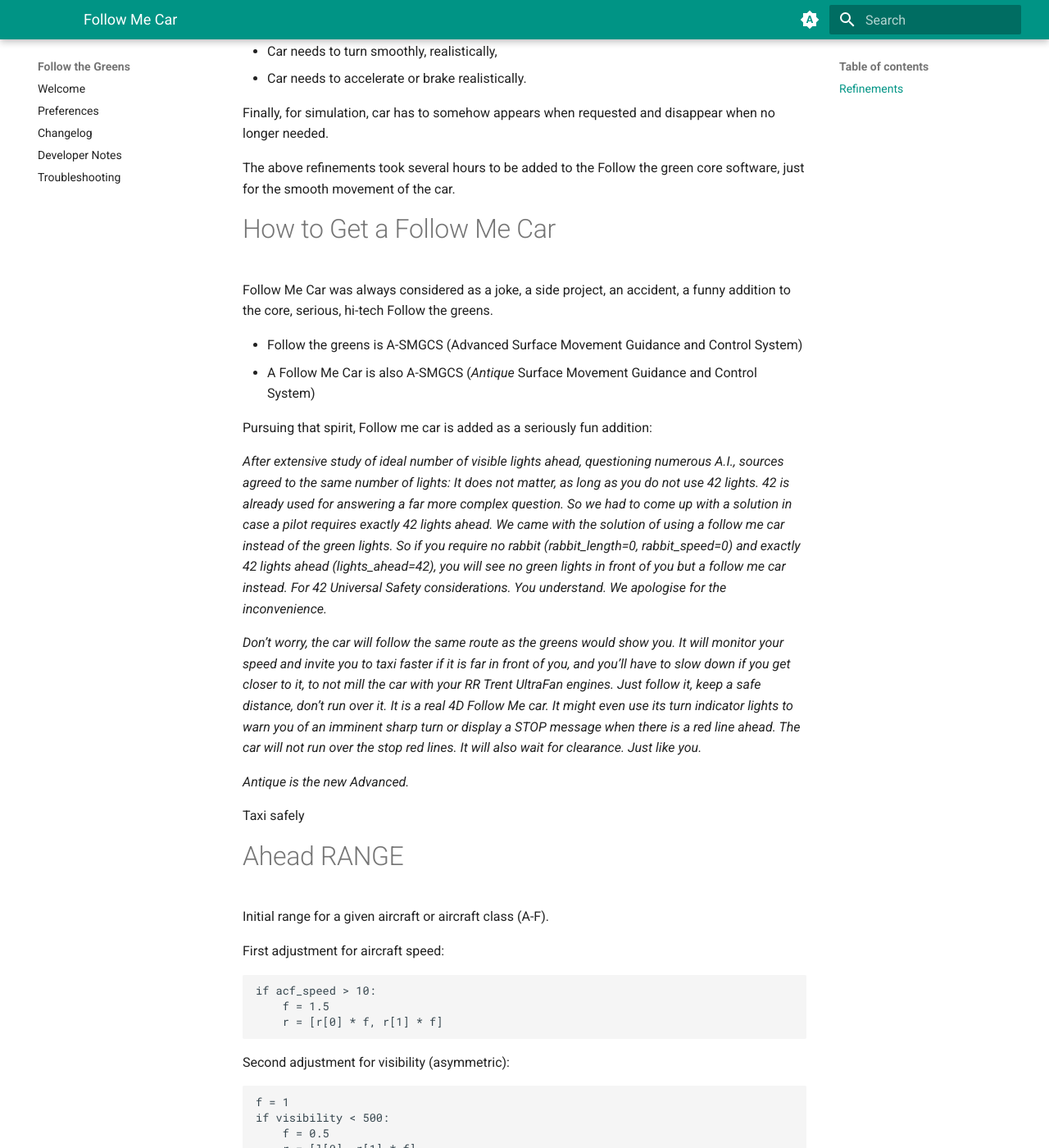
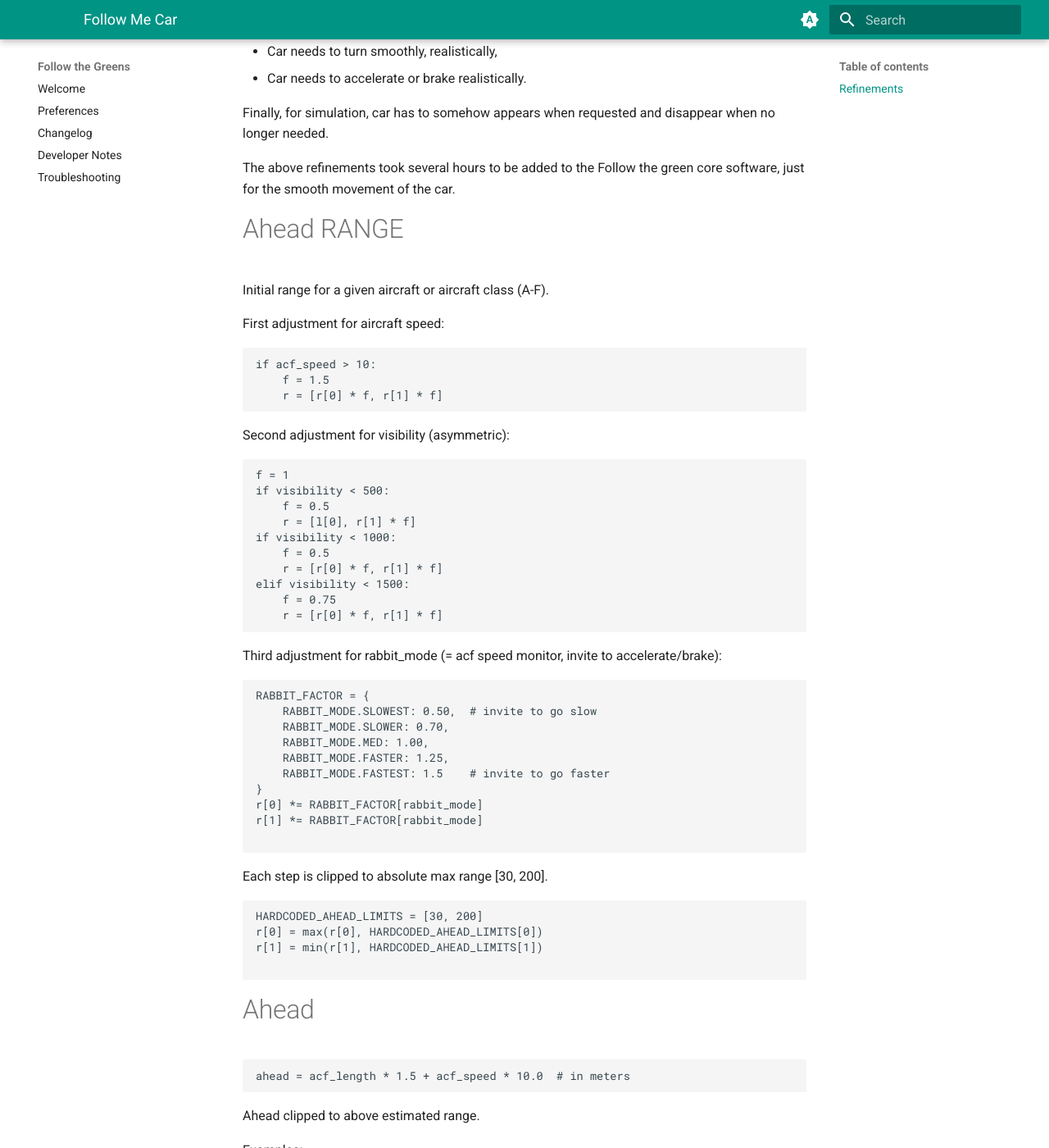
Before and after one commit to devleaks/followthegreens, an MkDocs documentation site: the page built from docs/fmcdev.md, in a window 1280 px wide and 1400 px high, scrolled down 976 px. Shown: the whole window at 82% size. Built offline with MkDocs 1.6.1 and Material for MkDocs 9.7.7, drawn with Linux system fonts in a browser that asks for light colours; some of the changed text lies outside the part shown.

Commit message:
code cleanup, variable names refactoring

```diff
--- a/docs/fmcdev.md
+++ b/docs/fmcdev.md
@@ -49,42 +49,6 @@ The above refinements took several hours to be added
 to the Follow the green core software,
 just for the smooth movement of the car.
 
-
-# How to Get a Follow Me Car
-
-Follow Me Car was always considered as a joke, a side project, an accident,
-a funny addition to the core, serious, hi-tech Follow the greens.
-
- - Follow the greens is A-SMGCS (Advanced Surface Movement Guidance and Control System)
- - A Follow Me Car is also A-SMGCS (_Antique_ Surface Movement Guidance and Control System)
-
-Pursuing that spirit, Follow me car is added as a seriously fun addition:
-
-*After extensive study of ideal number of visible lights ahead, questioning numerous A.I.,
-sources agreed to the same number of lights:
-It does not matter, as long as you do not use 42 lights.
-42 is already used for answering a far more complex question.
-So we had to come up with a solution in case a pilot requires exactly 42 lights ahead.
-We came with the solution of using a follow me car instead of the green lights.
-So if you require no rabbit (rabbit_length=0, rabbit_speed=0) and exactly 42 lights ahead (lights_ahead=42),
-you will see no green lights in front of you but a follow me car instead.
-For 42 Universal Safety considerations. You understand.
-We apologise for the inconvenience.*
-
-*Don’t worry, the car will follow the same route as the greens would show you.
-It will monitor your speed and invite you to taxi faster if it is far in front of you,
-and you’ll have to slow down if you get closer to it,
-to not mill the car with your RR Trent UltraFan engines.
-Just follow it, keep a safe distance, don’t run over it.
-It is a real 4D Follow Me car.
-It might even use its turn indicator lights to warn you of an imminent sharp turn or
-display a STOP message when there is a red line ahead.
-The car will not run over the stop red lines.
-It will also wait for clearance. Just like you.*
-
-*Antique is the new Advanced.*
-
-Taxi safely
 
 
 
--- a/followthegreens/version.py
+++ b/followthegreens/version.py
@@ -1,3 +1,3 @@
 __NAME__ = "Follow the greens"
 __DESCRIPTION__ = "Follow the greens, a 4D X-Plane ATC A-SMGCS experience"
-__VERSION__ = "2.1.39"
+__VERSION__ = "2.1.40"
```
Also changed, not shown: other parts of docs/fmcdev.md (+39 -0 lines), PI_FollowTheGreens.py (+37 -0 lines), docs/news.md (added, +75 -0 lines), 6 other files.
